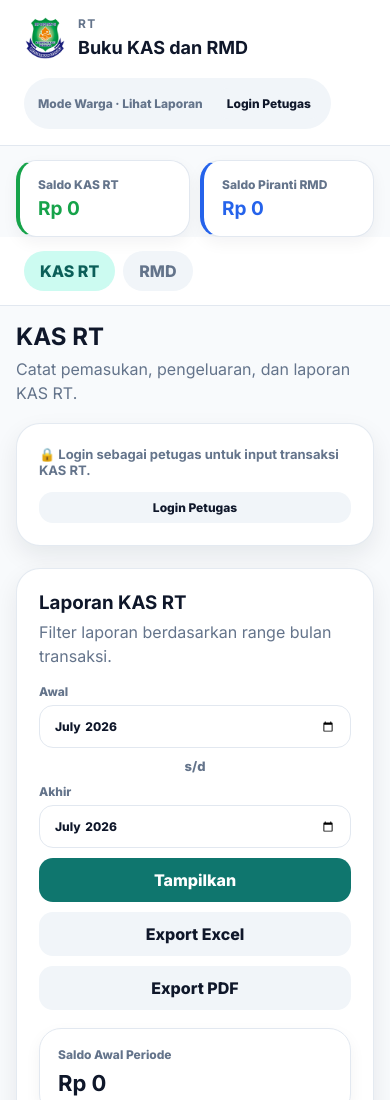
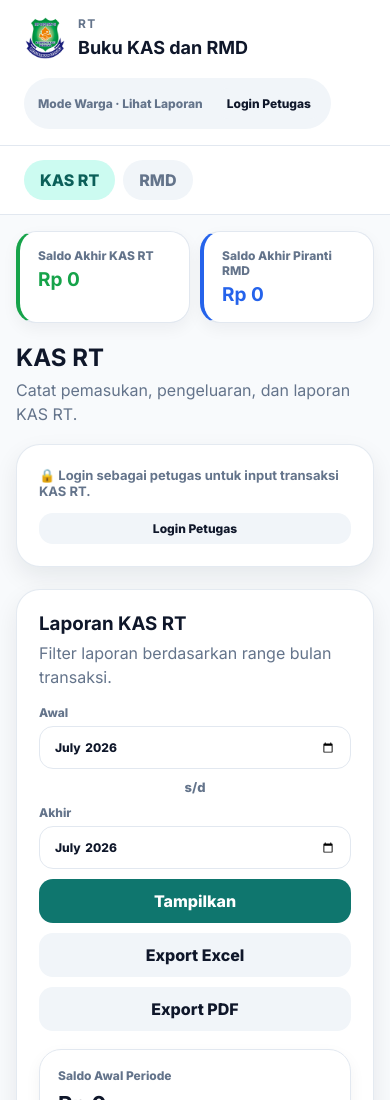
Before and after one commit to rt005rw01cipadu/buku_kas_rmd, a plain HTML site: page index.html in a window 390 px wide. Shown: the top 1100 px of the page. Drawn offline with nearby package versions, Linux system fonts and the light colour scheme.

Commit message:
update tampilan

```diff
--- a/app.js
+++ b/app.js
@@ -439,7 +439,7 @@ function renderKasCategoryOptions() {
 }
 
 function renderDashboard() {
-  // Mengisi strip saldo saat ini yang selalu tampil di atas nav (lihat index.html),
+  // Mengisi strip saldo saat ini yang tampil di bawah nav (lihat index.html),
   // supaya warga langsung melihat sisa saldo KAS RT & RMD tanpa perlu filter apa pun.
   const d = State.dashboard || {};
   const kas = d.kas || {};
@@ -447,7 +447,6 @@ function renderDashboard() {
 
   setText("balanceKasNow", rupiah(kas.saldo_sekarang || 0));
   setText("balanceRmdNow", rupiah(rmd.saldo_sekarang || 0));
-  setText("balanceTotalNow", rupiah(d.total_saldo || 0));
 }
 
 async function saveKasTransaction() {
--- a/index.html
+++ b/index.html
@@ -58,21 +58,6 @@
       </div>
     </header>
 
-    <section class="balance-strip" aria-label="Ringkasan saldo saat ini">
-      <div class="balance-card kas">
-        <span class="balance-label">Saldo KAS RT</span>
-        <strong id="balanceKasNow">Rp 0</strong>
-      </div>
-      <div class="balance-card rmd">
-        <span class="balance-label">Saldo Piranti RMD</span>
-        <strong id="balanceRmdNow">Rp 0</strong>
-      </div>
-      <!--div class="balance-card total">
-        <span class="balance-label">Total Saldo</span>
-        <strong id="balanceTotalNow">Rp 0</strong>
-      </div-->
-    </section>
-
     <nav class="nav">
       <button class="nav-item active" type="button" data-page="kasPage">KAS RT</button>
       <button class="nav-item" type="button" data-page="rmdPage">RMD</button>
@@ -80,6 +65,17 @@
     </nav>
 
     <main class="container">
+      <section class="balance-strip" aria-label="Ringkasan saldo saat ini">
+        <div class="balance-card kas">
+          <span class="balance-label">Saldo Akhir KAS RT</span>
+          <strong id="balanceKasNow">Rp 0</strong>
+        </div>
+        <div class="balance-card rmd">
+          <span class="balance-label">Saldo Akhir Piranti RMD</span>
+          <strong id="balanceRmdNow">Rp 0</strong>
+        </div>
+      </section>
+
       <section id="kasPage" class="page-section active">
         <div class="toolbar">
           <div>
--- a/style.css
+++ b/style.css
@@ -229,15 +229,14 @@ input:disabled {
   align-items: center;
 }
 
-/* Ringkasan saldo saat ini: tampil di atas nav, sama di halaman KAS maupun RMD,
-   supaya warga langsung lihat sisa saldo tanpa perlu filter atau klik apa pun. */
+/* Ringkasan saldo saat ini: tampil di bawah menu nav (di dalam .container),
+   sama di halaman KAS maupun RMD, supaya warga langsung lihat sisa saldo
+   tanpa perlu filter atau klik apa pun. */
 .balance-strip {
   display: grid;
-  grid-template-columns: repeat(3, minmax(0, 1fr));
+  grid-template-columns: repeat(2, minmax(0, 1fr));
   gap: 14px;
-  max-width: 1180px;
-  margin: 0 auto;
-  padding: 18px 24px 0;
+  margin-bottom: 20px;
 }
 
 .balance-card {
@@ -279,24 +278,10 @@ input:disabled {
   color: var(--blue);
 }
 
-.balance-card.total {
-  border-left-color: var(--primary);
-  background: var(--primary-soft);
-}
-
-.balance-card.total strong {
-  color: var(--primary-dark);
-}
-
 @media (max-width: 620px) {
   .balance-strip {
     grid-template-columns: 1fr 1fr;
-    padding: 14px 16px 0;
     gap: 10px;
-  }
-
-  .balance-card.total {
-    grid-column: 1 / -1;
   }
 
   .balance-card strong {
```
